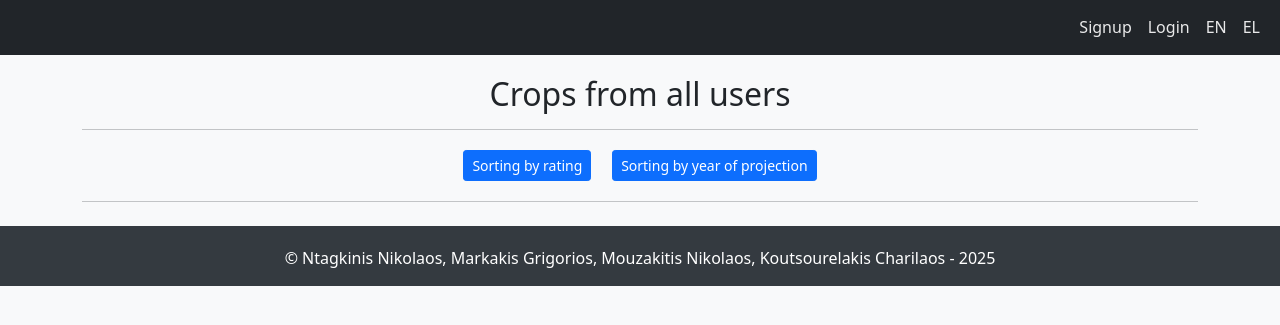
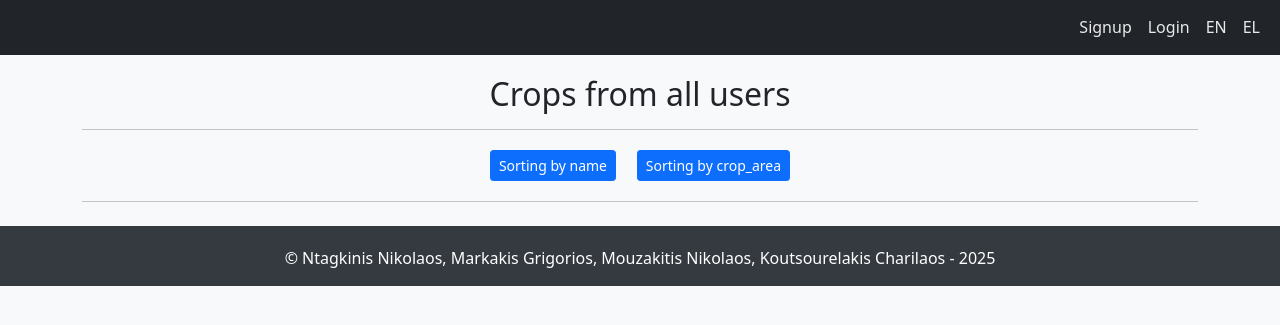
Before and after one commit to nikosdag7/smart-plant-care_testing, a Flask app: page /crops/ in a window 1280 px wide. Shown: the part 201-526 px from the top of the page. Run offline with Flask 3, Linux system fonts and the light colour scheme; data that the repository does not hold is empty; some libraries are stand-ins or nearby versions.

Commit message:
Remove legacy fields, rename author to owner, code clean up

```diff
--- a/SmartPlantCare/crop/routes.py
+++ b/SmartPlantCare/crop/routes.py
@@ -106,9 +106,9 @@ def crops():
 
     if ordering_by==None:
         crops = Crop.query.order_by(Crop.id.asc()).paginate(per_page=5, page=page)
-    elif ordering_by=='rating':
+    elif ordering_by=='name':
         crops = Crop.query.order_by(Crop.name.asc()).paginate(per_page=5, page=page)
-    elif ordering_by=='release_year':
+    elif ordering_by=='crop_area':
         crops = Crop.query.order_by(Crop.crop_area.desc()).paginate(per_page=5, page=page)
     else:
         return render_template('404.html'), 404
@@ -122,10 +122,6 @@ def new_crop():
     form = newCropForm()
 
     if request.method == 'POST' and form.validate_on_submit():
-        title = title='testTitle'
-        plot = 'testPlot'
-        release_year = 1888
-        rating = 99
         name = form.name.data
         location = form.location.data
         prefecture = form.prefecture.data
@@ -140,21 +136,16 @@ def new_crop():
             except:
                 abort(415)
 
-            crop = Crop(title=title,
-                              plot=plot,
-                              author=current_user,
-                              image=image_file,
-                              release_year=release_year,
-                              rating=rating,
-                              name=name,
-                              location=location,
-                              prefecture=prefecture,
-                              area=area,
-                              crop_area=crop_area,
-                              crop_type=crop_type,
-                              soil_type=soil_type)
+            crop = Crop(owner=current_user,
+                        name=name,
+                        location=location,
+                        prefecture=prefecture,
+                        area=area,
+                        crop_area=crop_area,
+                        crop_type=crop_type,
+                        soil_type=soil_type)
         else:
-            crop = Crop(title=title, plot=plot, author=current_user, release_year=release_year, rating=rating,
+            crop = Crop(owner=current_user,
                         name=name,
                         location=location,
                         prefecture=prefecture,
@@ -256,15 +247,15 @@ def my_crops():
     user = User.query.get_or_404(1)
 
     if ordering_by==None:
-        crops = Crop.query.filter_by(author=current_user).order_by(Crop.id.asc()).paginate(per_page=3, page=page)
-    elif ordering_by=='rating':
-        crops = Crop.query.filter_by(author=current_user).order_by(Crop.name.asc()).paginate(per_page=3, page=page)
-    elif ordering_by=='release_year':
-        crops = Crop.query.filter_by(author=current_user).order_by(Crop.crop_area.desc()).paginate(per_page=3, page=page)
+        crops = Crop.query.filter_by(owner=current_user).order_by(Crop.id.asc()).paginate(per_page=3, page=page)
+    elif ordering_by=='name':
+        crops = Crop.query.filter_by(owner=current_user).order_by(Crop.name.asc()).paginate(per_page=3, page=page)
+    elif ordering_by=='crop_area':
+        crops = Crop.query.filter_by(owner=current_user).order_by(Crop.crop_area.desc()).paginate(per_page=3, page=page)
     else:
         return render_template('404.html'), 404
 
-    return render_template("my_crops.html", crops=crops, author=current_user, ordering_by=ordering_by)
+    return render_template("my_crops.html", crops=crops, owner=current_user, ordering_by=ordering_by)
 
 
 @crop.route("/crop/<int:crop_id>", methods=["GET"])
@@ -274,7 +265,7 @@ def showCrop(crop_id):
     name = crop.name
     form = newCropForm()
 
-    #crop = Crop.query.filter_by(author=current_user).order_by(Crop.id.asc()).paginate(per_page=3, page=page)
+    #crop = Crop.query.filter_by(owner=current_user).order_by(Crop.id.asc()).paginate(per_page=3, page=page)
     #coordinates = CropCoordinates.query.filter_by(crop_id=crop.id).order_by(CropCoordinates.id.asc()).get
     crop_coords = CropCoordinates.query.filter(CropCoordinates.crop_id == crop_id).all()
 
@@ -341,8 +332,8 @@ def showCrop(crop_id):
     return render_template("crop.html", form=form, crop=crop, map_html=crop_map_html)
 
 
-@crop.route("/crops_by_author/<int:author_id>")
-def crops_by_author(author_id):
+@crop.route("/crops_by_owner/<int:owner_id>")
+def crops_by_owner(owner_id):
 
 
     ordering_by = request.args.get('ordering_by')
@@ -350,25 +341,25 @@ def crops_by_author(author_id):
     ## Pagination: page value from 'page' parameter from url
     page = request.args.get('page', 1, type=int)
 
-    user = User.query.get_or_404(author_id)
+    user = User.query.get_or_404(owner_id)
 
     if ordering_by==None:
-        crops = Crop.query.filter_by(author=user).order_by(Crop.id.asc()).paginate(per_page=3, page=page)
-    elif ordering_by=='rating':
-        crops = Crop.query.filter_by(author=user).order_by(Crop.name.asc()).paginate(per_page=3, page=page)
-    elif ordering_by=='release_year':
-        crops = Crop.query.filter_by(author=user).order_by(Crop.crop_area.desc()).paginate(per_page=3, page=page)
+        crops = Crop.query.filter_by(owner=user).order_by(Crop.id.asc()).paginate(per_page=3, page=page)
+    elif ordering_by=='name':
+        crops = Crop.query.filter_by(owner=user).order_by(Crop.name.asc()).paginate(per_page=3, page=page)
+    elif ordering_by=='crop_area':
+        crops = Crop.query.filter_by(owner=user).order_by(Crop.crop_area.desc()).paginate(per_page=3, page=page)
     else:
         return render_template('404.html'), 404
 
-    return render_template("crops_by_author.html", crops=crops, author=user, ordering_by=ordering_by)
+    return render_template("crops_by_owner.html", crops=crops, owner=user, ordering_by=ordering_by)
 
 
 @crop.route("/edit_crop/<int:crop_id>", methods=['GET', 'POST'])
 @login_required
 def edit_crop(crop_id):
 
-    crop = Crop.query.filter_by(id=crop_id, author=current_user).first_or_404()
+    crop = Crop.query.filter_by(id=crop_id, owner=current_user).first_or_404()
 
 
     form = newCropForm(
@@ -447,7 +438,7 @@ def edit_crop(crop_id):
 @login_required
 def delete_crop(crop_id):
 
-    crop = Crop.query.filter_by(id=crop_id, author=current_user).first_or_404()
+    crop = Crop.query.filter_by(id=crop_id, owner=current_user).first_or_404()
 
     if crop:
 
--- a/SmartPlantCare/crop/templates/crops.html
+++ b/SmartPlantCare/crop/templates/crops.html
@@ -9,8 +9,8 @@
     <h2 class="aba_header">{{_('Crops from all users')}}</h2>
     <hr>
 
-    <div class="align-buttons"><a class="btn btn-primary btn-sm mt-1 mb-1" href="{{ url_for('crop.crops', ordering_by='rating') }}">{{_('Sorting by rating')}}</a>
-      &nbsp;&nbsp;&nbsp; <a class="btn btn-primary btn-sm mt-1 mb-1" href="{{ url_for('crop.crops', ordering_by='release_year') }}">{{_('Sorting by year of projection')}}</a></div>
+    <div class="align-buttons"><a class="btn btn-primary btn-sm mt-1 mb-1" href="{{ url_for('crop.crops', ordering_by='name') }}">{{_('Sorting by name')}}</a>
+      &nbsp;&nbsp;&nbsp; <a class="btn btn-primary btn-sm mt-1 mb-1" href="{{ url_for('crop.crops', ordering_by='crop_area') }}">{{_('Sorting by crop_area')}}</a></div>
     <hr>
 
     {% if crops %}
@@ -25,16 +25,16 @@
             </div>
             <div class="col col-md-12">
               <div class="main-crop-title">
-                <a class="crop_title" href="{{ url_for('crop.showCrop', crop_id=crop.id) }}">{{ crop.name | safe }} ({{ crop.area | safe }}) [{{ crop.crop_area | safe }}]</a>
+                <a class="crop_title" href="{{ url_for('crop.showCrop', crop_id=crop.id) }}">{{ crop.name | safe }} ({{ crop.location | safe }}) [{{ crop.crop_area | safe }}]</a>
               </div>
-              <small class="crop_date">[{{ crop.date_created.strftime('%d-%m-%Y') }}]</small>
+              <small class="crop_prefecture">[{{ crop.prefecture | safe }}]</small>
               <p class="main-crop-partial-text">
-                {{ crop.location | safe }}
+                {{ crop.area | safe }}
               </p>
-              <p class="">Από
+              <p class="">{{_('By')}}
                 <span>
-                  <a class="owner-name" href="{{ url_for('crop.crops_by_author', author_id=crop.author.id) }}"> {{ crop.author.username }}
-                    <img class="rounded-circle profile-image" alt="{{ crop.author.username }}" src="{{ url_for('static', filename='images/profiles_images/'+crop.author.profile_image) }}" data-holder-rendered="true" data-bs-toggle="tooltip" data-bs-placement="top" title="{{ crop.author.username }}">
+                  <a class="owner-name" href="{{ url_for('crop.crops_by_owner', owner_id=crop.owner.id) }}"> {{ crop.owner.username }}
+                    <img class="rounded-circle profile-image" alt="{{ crop.owner.username }}" src="{{ url_for('static', filename='images/profiles_images/'+crop.owner.profile_image) }}" data-holder-rendered="true" data-bs-toggle="tooltip" data-bs-placement="top" title="{{ crop.owner.username }}">
                   </a>
                 </span>
               </p>
--- a/SmartPlantCare/static/css/styles.css
+++ b/SmartPlantCare/static/css/styles.css
@@ -13,7 +13,7 @@ body {
 	color:  black;
 }
 
-.crop_date,.crop_date:hover{
+.crop_prefecture,.crop_prefecture:hover{
 	font-size: 1em;
 	color:  black;
 }
--- a/SmartPlantCare/user/models.py
+++ b/SmartPlantCare/user/models.py
@@ -9,7 +9,7 @@ class User(db.Model, UserMixin):
     email = db.Column(db.String(150), unique=True, nullable=False)
     profile_image = db.Column(db.String(30), nullable=False, default='default_profile_image.png')
     password = db.Column(db.String(15), nullable=False)
-    crops = db.relationship('Crop', backref='author', lazy=True)
+    crops = db.relationship('Crop', backref='owner', lazy=True)
 
     def __repr__(self):
         return f"{self.username}:{self.email}"
```
Also changed, not shown: SmartPlantCare/crop/models.py (+1 -6 lines), SmartPlantCare/crop/templates/crop.html (+8 -8 lines), SmartPlantCare/crop/templates/crops_by_author.html (deleted, +0 -92 lines), SmartPlantCare/crop/templates/crops_by_owner.html (added, +92 -0 lines), SmartPlantCare/crop/templates/my_crops.html (+8 -8 lines), SmartPlantCare/translations/el/LC_MESSAGES/messages.po, flask_crops_database.db.
